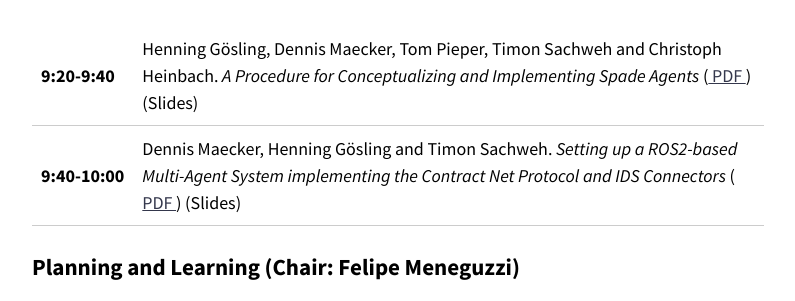
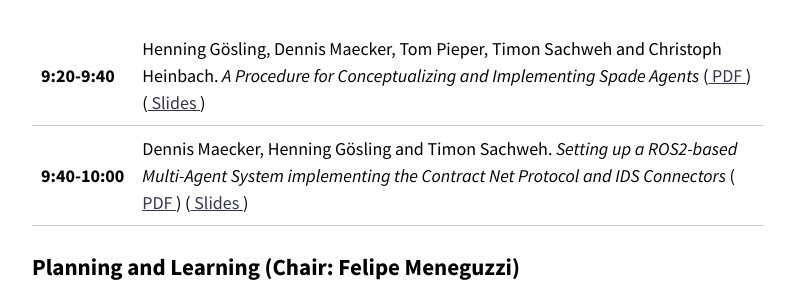
Before and after one commit to rafaelcaue/emas2024, a Jekyll site: the page built from program.md, in a window 1280 px wide and 900 px high, scrolled down 2818 px. Shown: the part 196-497 px from the top of the window, without its empty margins (242-1037 px from the left). Built offline with Jekyll 4.4.1, drawn with Linux system fonts in a browser that asks for light colours; nearby versions of some CDN libraries; our own code applies the rules of GitHub Pages for plain Markdown files; part of the change alters nothing that is shown.

```diff
--- a/program.md
+++ b/program.md
@@ -63,11 +63,11 @@ I will then discuss recent work on a practical technique for recognising common
 <table>
   <tr>
     <td NOWRAP><b>9:20-9:40</b></td>
-    <td>Henning Gösling, Dennis Maecker, Tom Pieper, Timon Sachweh and Christoph Heinbach. <em>A Procedure for Conceptualizing and Implementing Spade Agents</em> (<a target="_blank" href="{{ '/assets/papers/EMAS_2024_paper_4 (1).pdf' | relative_url }}"> PDF </a>) (Slides)</td>
+    <td>Henning Gösling, Dennis Maecker, Tom Pieper, Timon Sachweh and Christoph Heinbach. <em>A Procedure for Conceptualizing and Implementing Spade Agents</em> (<a target="_blank" href="{{ '/assets/papers/EMAS_2024_paper_4 (1).pdf' | relative_url }}"> PDF </a>) (<a target="_blank" href="{{ '/assets/slides/Sesssion 1 - Paper 1.pptx' | relative_url }}"> Slides </a>)</td>
   </tr>
   <tr>
     <td NOWRAP><b>9:40-10:00</b></td>
-    <td>Dennis Maecker, Henning Gösling and Timon Sachweh. <em>Setting up a ROS2-based Multi-Agent System implementing the Contract Net Protocol and IDS Connectors</em> (<a target="_blank" href="{{ '/assets/papers/EMAS_2024_paper_15.pdf' | relative_url }}"> PDF </a>) (Slides)</td>
+    <td>Dennis Maecker, Henning Gösling and Timon Sachweh. <em>Setting up a ROS2-based Multi-Agent System implementing the Contract Net Protocol and IDS Connectors</em> (<a target="_blank" href="{{ '/assets/papers/EMAS_2024_paper_15.pdf' | relative_url }}"> PDF </a>) (<a target="_blank" href="{{ '/assets/slides/Sesssion 1 - Paper 2.pptx' | relative_url }}"> Slides </a>)</td>
   </tr>
 </table>
 
```
